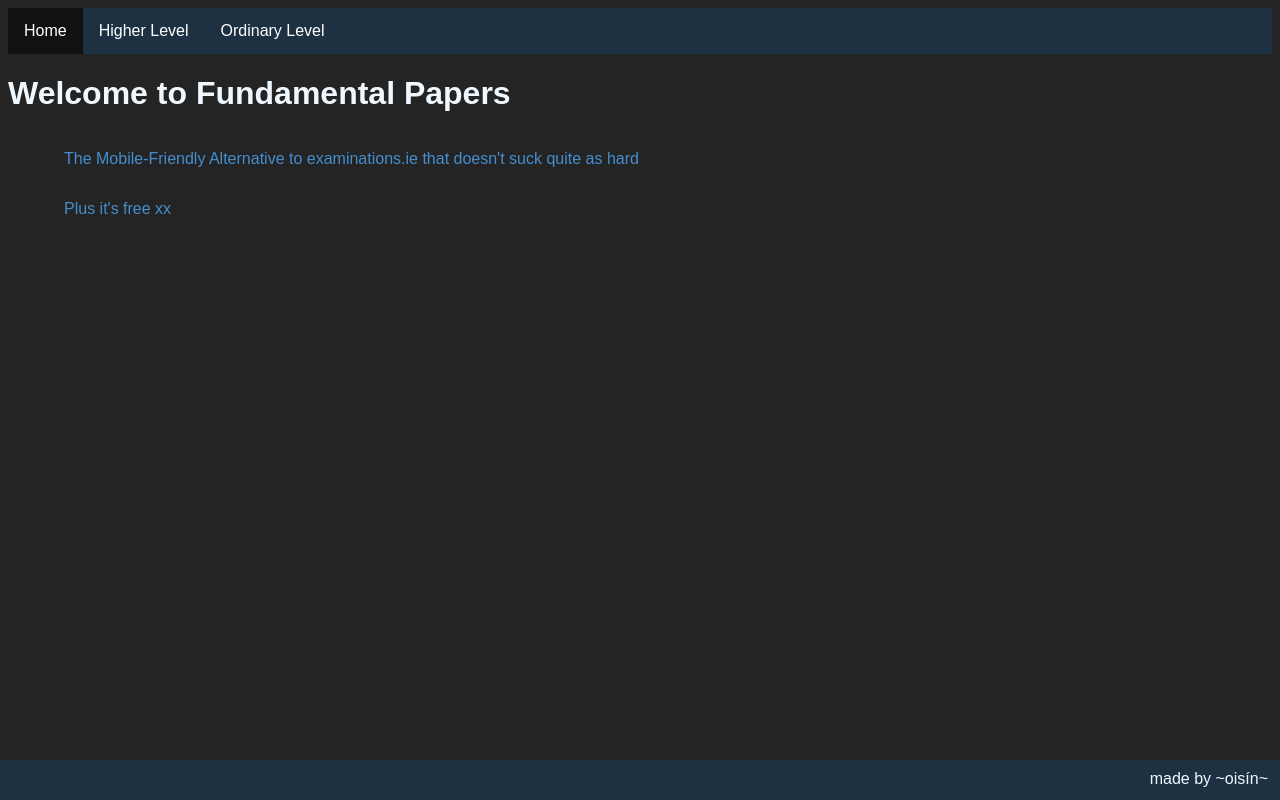
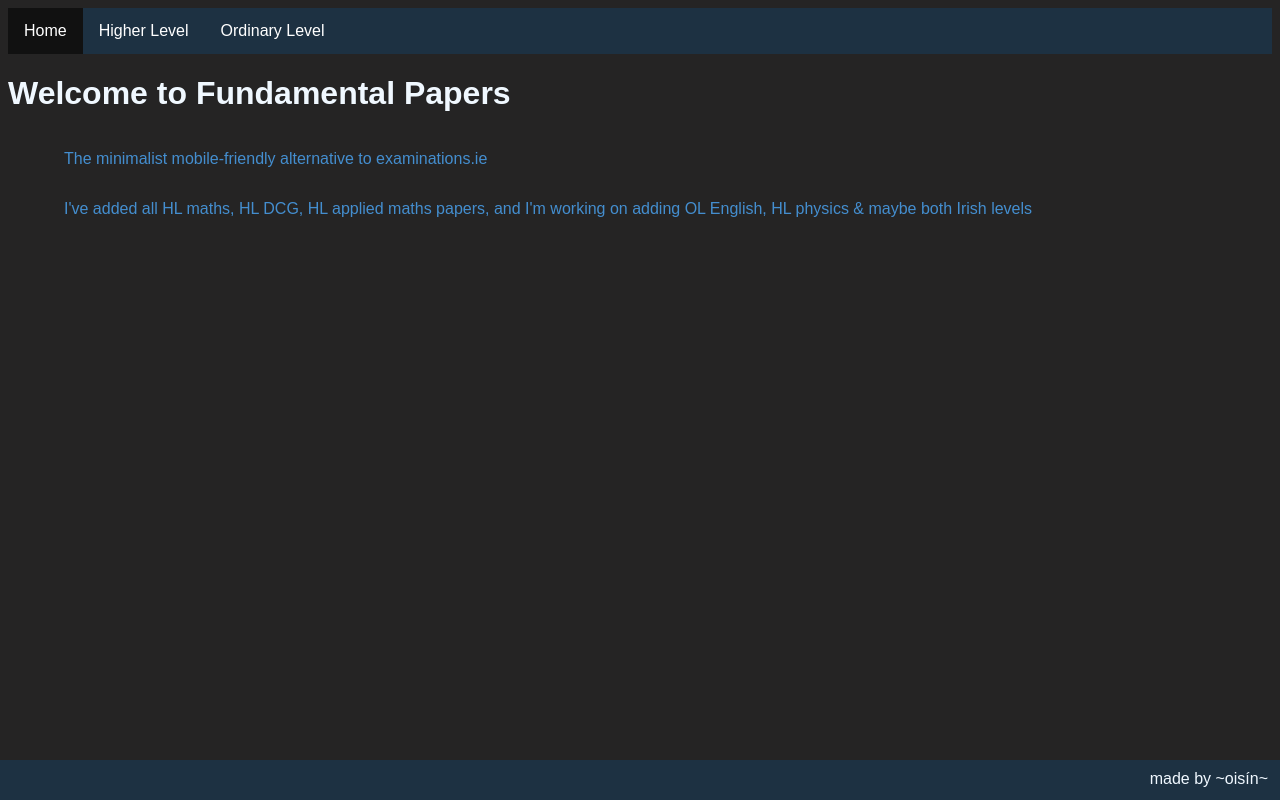
Before and after one commit to OisinDavey/Papers, an Angular app: page / in a window 1280 px wide. Built offline with nearby package versions, Linux system fonts and the light colour scheme.

Commit message:
Added Intro

```diff
--- a/src/app/home/home.component.html
+++ b/src/app/home/home.component.html
@@ -12,8 +12,7 @@
 
 <div class="Intro">
   <ul>
-    <li><a>The Mobile-Friendly Alternative to examinations.ie that doesn't suck quite as hard</a></li>
-
-    <li><a>Plus it's free xx</a></li>
+    <li><a>The minimalist mobile-friendly alternative to examinations.ie</a></li>
+    <li><a>I've added all HL maths, HL DCG, HL applied maths papers, and I'm working on adding OL English, HL physics & maybe both Irish levels</a></li>
   </ul>
 </div>
--- a/src/index.html
+++ b/src/index.html
@@ -11,6 +11,7 @@
       href="https://fonts.googleapis.com/icon?family=Material+Icons"
       rel="stylesheet"
     />
+    <!-- Email: oisindavey02@gmail.com -->
   </head>
   <body>
     <app-root></app-root>
```
